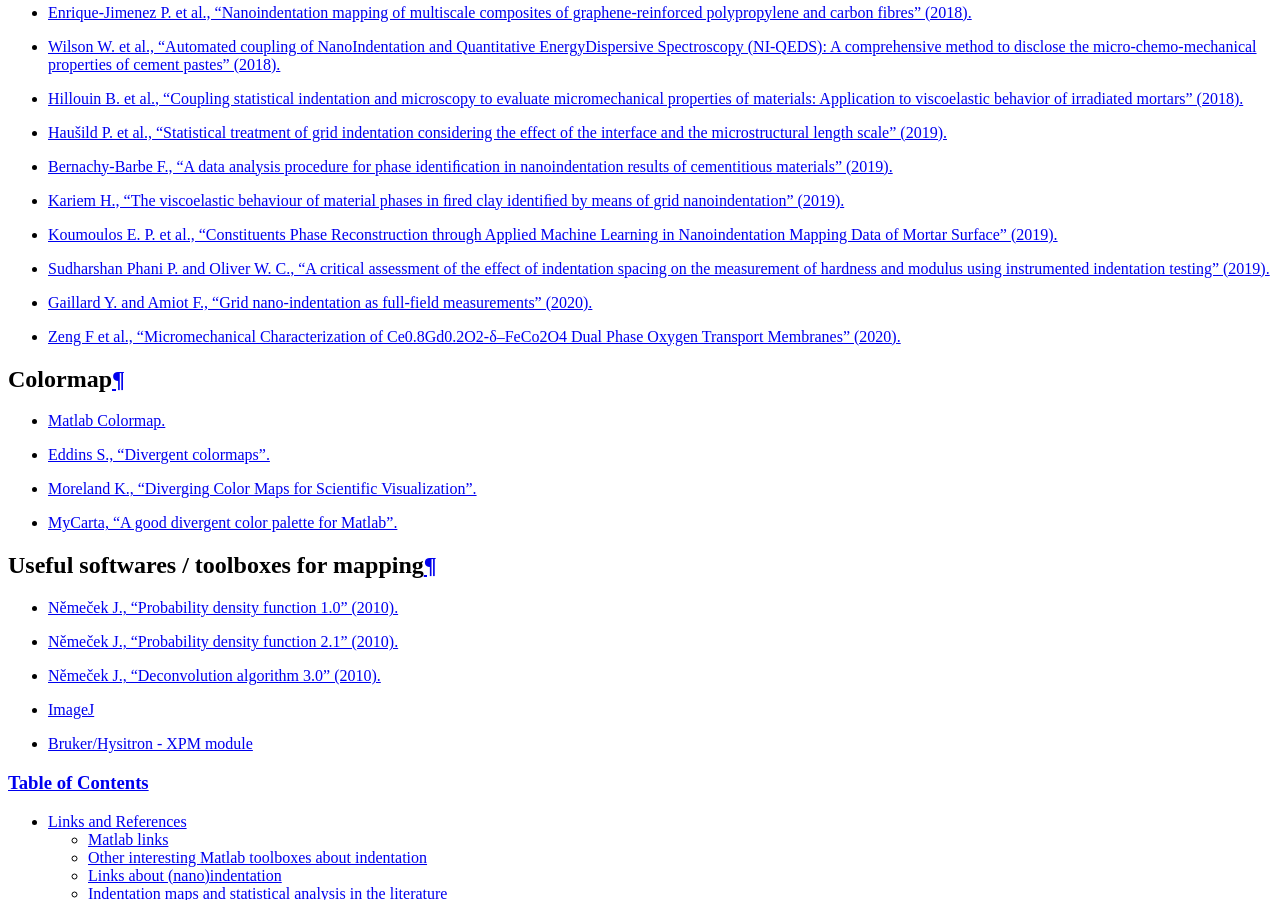
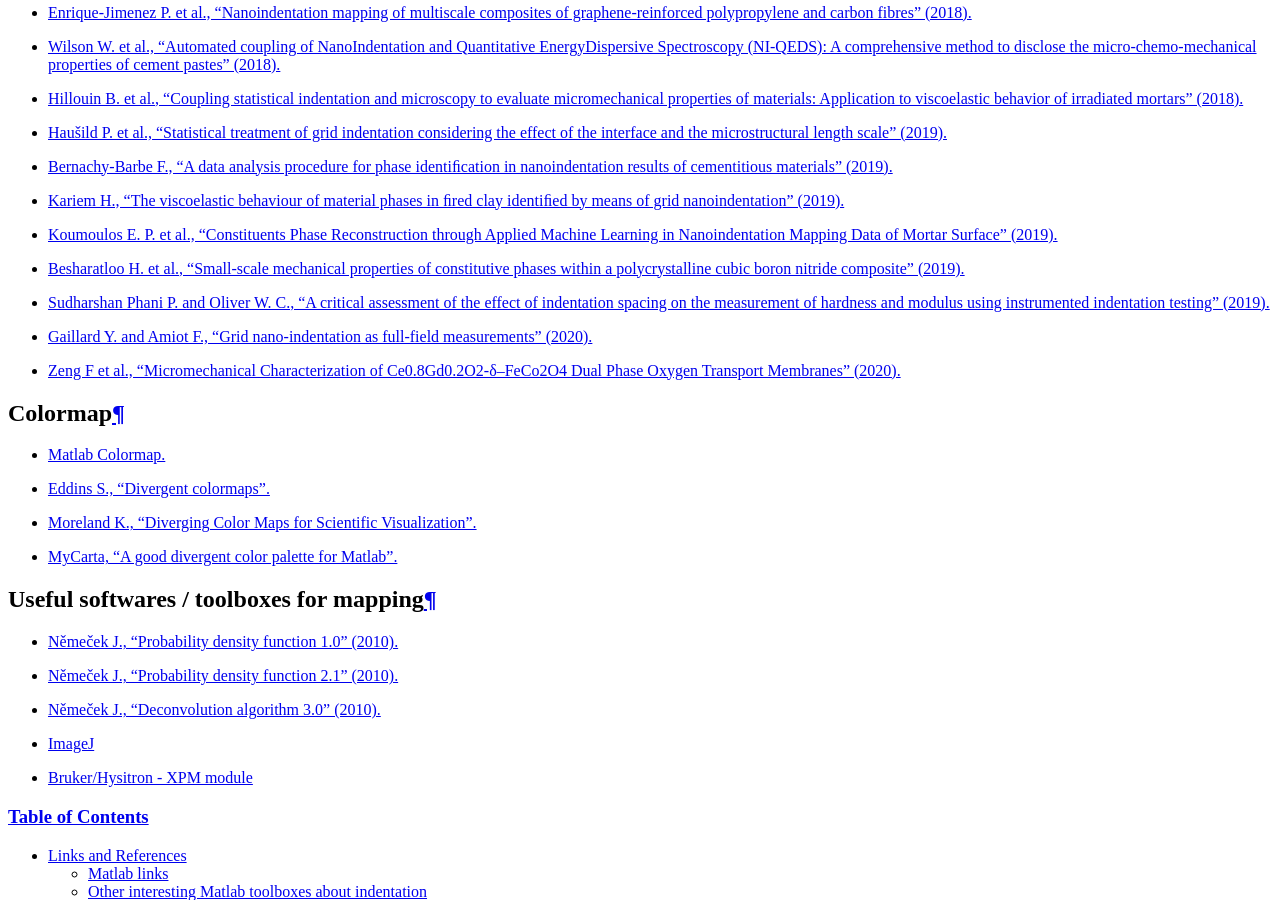
Before and after one commit to DavidMercier/TriDiMap, a Sphinx documentation site: the page built from doc/links_ref.rst, in a window 1280 px wide and 900 px high, scrolled down 2010 px. Built offline with Sphinx 7.4.7, drawn with Linux system fonts in a browser that asks for light colours; comment, search, counter and statistics services are not loaded.

Commit message:
Update links_ref.rst

```diff
--- a/doc/links_ref.rst
+++ b/doc/links_ref.rst
@@ -68,6 +68,7 @@ Indentation maps and statistical analysis in the literature
 * `Bernachy-Barbe F., "A data analysis procedure for phase identiﬁcation in nanoindentation results of cementitious materials" (2019). <https://doi.org/10.1617/s11527-019-1397-y>`_
 * `Kariem H., "The viscoelastic behaviour of material phases in ﬁred clay identiﬁed by means of grid nanoindentation" (2019). <https://doi.org/10.1016/j.conbuildmat.2019.117066>`_
 * `Koumoulos E. P. et al., "Constituents Phase Reconstruction through Applied Machine Learning in Nanoindentation Mapping Data of Mortar Surface" (2019). <https://doi.org/10.3390/jcs3030063>`_
+* `Besharatloo H. et al., "Small-scale mechanical properties of constitutive phases within a polycrystalline cubic boron nitride composite" (2019). <https://doi.org/10.1016/j.jeurceramsoc.2019.08.023>`_
 * `Sudharshan Phani P. and Oliver W. C., "A critical assessment of the effect of indentation spacing on the measurement of hardness and modulus using instrumented indentation testing" (2019). <https://doi.org/10.1016/j.matdes.2018.107563>`_
 * `Gaillard Y. and Amiot F., "Grid nano-indentation as full-field measurements" (2020). <https://doi.org/10.1016/j.compositesa.2020.105807>`_
 * `Zeng F et al., "Micromechanical Characterization of Ce0.8Gd0.2O2‐δ–FeCo2O4 Dual Phase Oxygen Transport Membranes" (2020). <https://doi.org/10.1002/adem.201901558>`_
```
